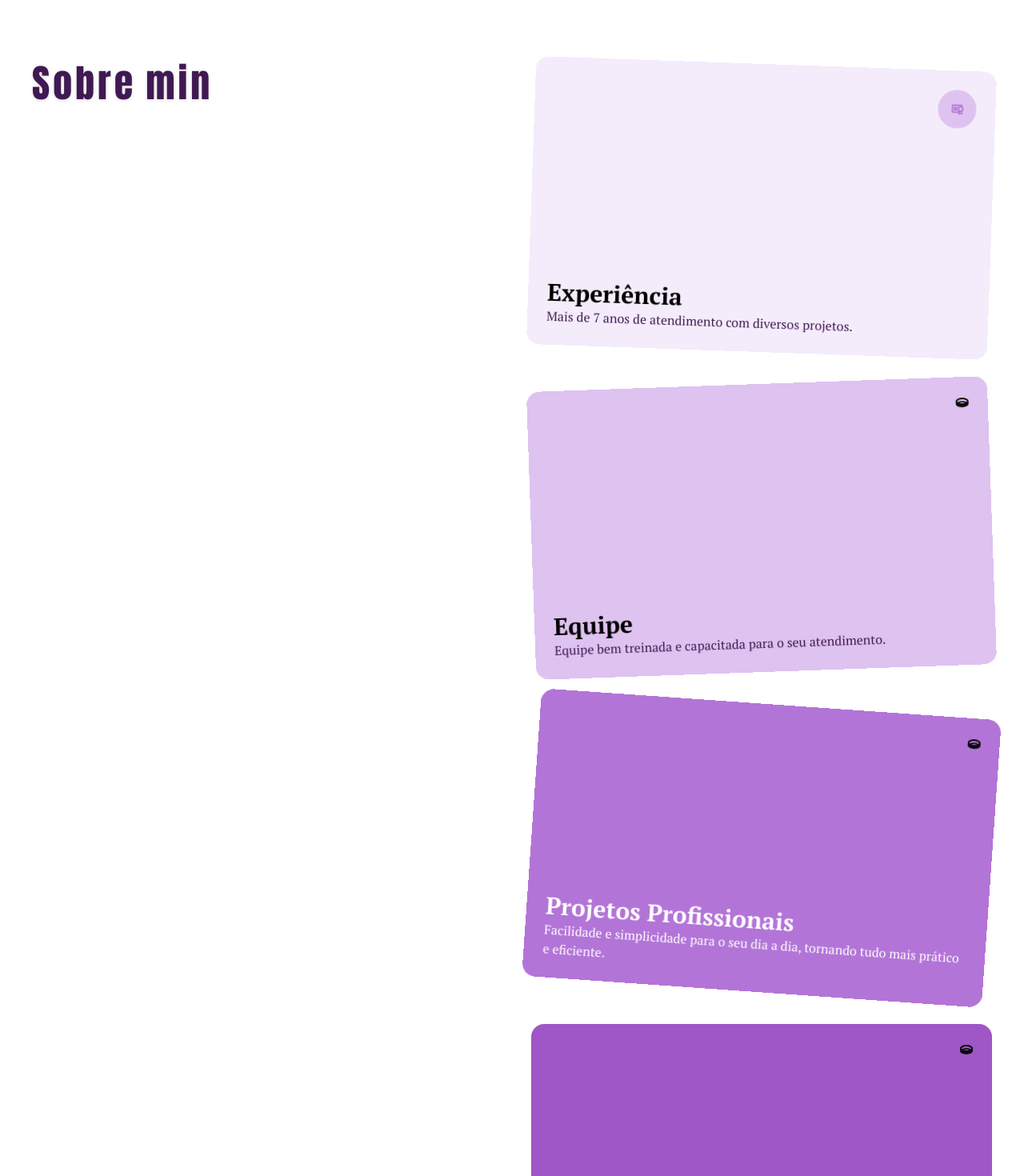
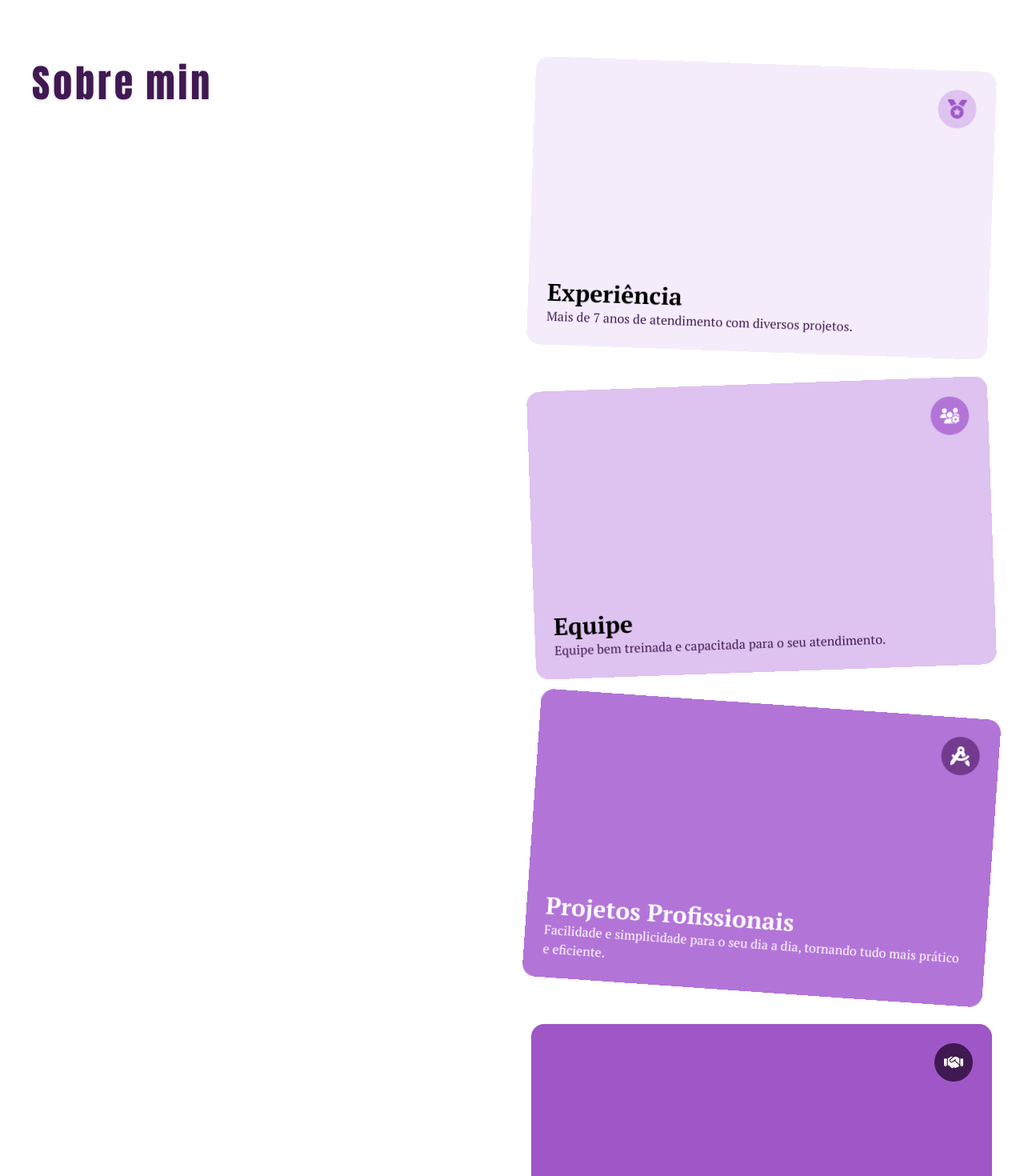
Before and after one commit to junioralvesbr/site-leticiamartins, a Next.js app: page / in a window 1280 px wide. Shown: the part 2260-3730 px from the top of the page at 80% size. Built offline with nearby package versions, Linux system fonts and the light colour scheme.

Commit message:
trocado o icone

```diff
--- a/src/components/About.tsx
+++ b/src/components/About.tsx
@@ -1,7 +1,5 @@
 import { FlipText } from "@/components/ui/flip-text";
-import { FaRing } from "react-icons/fa6";
-import { PiCertificateDuotone } from "react-icons/pi";
-
+import { FaMedal, FaUsersGear, FaCompassDrafting, FaHandshake } from "react-icons/fa6";
 
 export default function About() {
 
@@ -21,8 +19,8 @@ export default function About() {
       <div className="flex flex-col gap-10 sticky top-36">
         <div className="bg-deepViolet-200 flex flex-col justify-between rounded-2xl w-full min-h-[360px] p-6 sticky top-36 rotate-2">
           <div className="flex justify-end-safe">
-            <div className="flex justify-center items-center rounded-4xl bg-[#dec2f0] w-12 h-12">
-              <PiCertificateDuotone width={42} height={42} color="#9556c7" />
+            <div className="flex justify-center items-center rounded-4xl bg-deepViolet-300 w-12 h-12">
+              <FaMedal width={42} height={42} className="text-deepViolet-500 w-6 h-6" />
             </div>
           </div>
           <div>
@@ -38,7 +36,9 @@ export default function About() {
 
         <div className="bg-deepViolet-300 flex flex-col justify-between rounded-2xl w-full min-h-[360px] p-6 sticky top-36 -rotate-2">
           <div className="flex justify-end-safe">
-            <FaRing />
+            <div className="flex justify-center items-center rounded-4xl bg-deepViolet-400 w-12 h-12">
+              <FaUsersGear width={42} height={42} className="text-white w-6 h-6" />
+            </div>
           </div>
           <div>
             <p className="text-3xl font-ptSerif font-bold text-black capitalize">
@@ -53,7 +53,9 @@ export default function About() {
 
         <div className="bg-deepViolet-400 flex flex-col justify-between rounded-2xl w-full min-h-[360px] p-6 sticky top-36 rotate-4">
           <div className="flex justify-end-safe">
-            <FaRing />
+            <div className="flex justify-center items-center rounded-4xl bg-deepViolet-600 w-12 h-12">
+              <FaCompassDrafting width={42} height={42} className="text-white w-6 h-6" />
+            </div>
           </div>
           <div>
             <p className="text-3xl font-ptSerif font-bold text-white capitalize">
@@ -68,7 +70,9 @@ export default function About() {
 
         <div className="bg-deepViolet-500 flex flex-col justify-between rounded-2xl w-full min-h-[360px] p-6 sticky top-36">
           <div className="flex justify-end-safe">
-            <FaRing />
+            <div className="flex justify-center items-center rounded-4xl bg-deepViolet-700 w-12 h-12">
+              <FaHandshake width={42} height={42} className="text-white w-6 h-6" />
+            </div>
           </div>
           <div>
             <p className="text-3xl font-ptSerif font-bold text-white capitalize">
```
